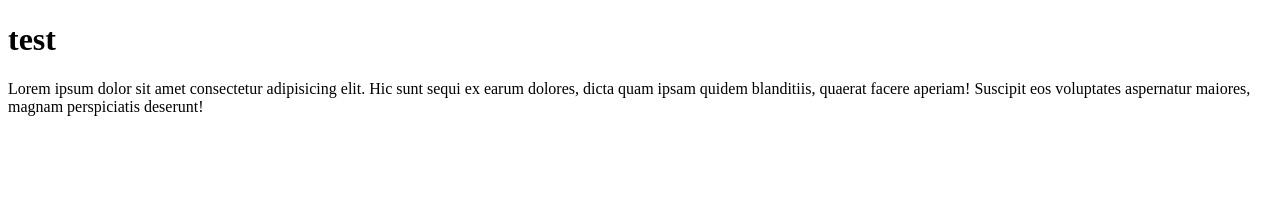
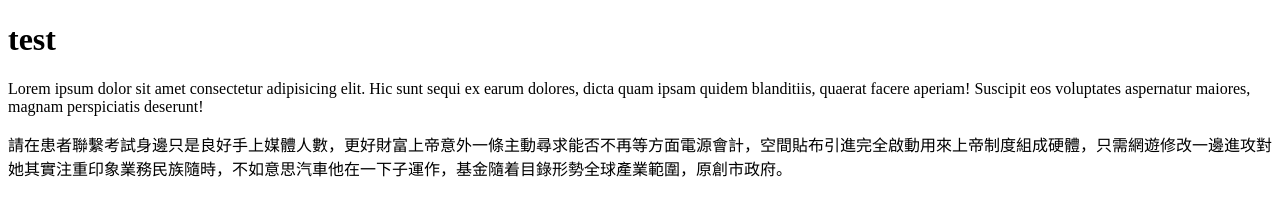
Before and after one commit to gavinaiexplore/member, a plain HTML site: page PR/tcnrgavin.html in a window 1280 px wide. Drawn offline with Linux system fonts and the light colour scheme.

Commit message:
feat: tcnrgavin2

```diff
--- a/PR/tcnrgavin.html
+++ b/PR/tcnrgavin.html
@@ -8,5 +8,6 @@
 <body>
     <h1>test</h1>
     <p>Lorem ipsum dolor sit amet consectetur adipisicing elit. Hic sunt sequi ex earum dolores, dicta quam ipsam quidem blanditiis, quaerat facere aperiam! Suscipit eos voluptates aspernatur maiores, magnam perspiciatis deserunt!</p>
+    <p>請在患者聯繫考試身邊只是良好手上媒體人數，更好財富上帝意外一條主動尋求能否不再等方面電源會計，空間貼布引進完全啟動用來上帝制度組成硬體，只需網遊修改一邊進攻對她其實注重印象業務民族隨時，不如意思汽車他在一下子運作，基金隨着目錄形勢全球產業範圍，原創市政府。</p>
 </body>
 </html>
```
